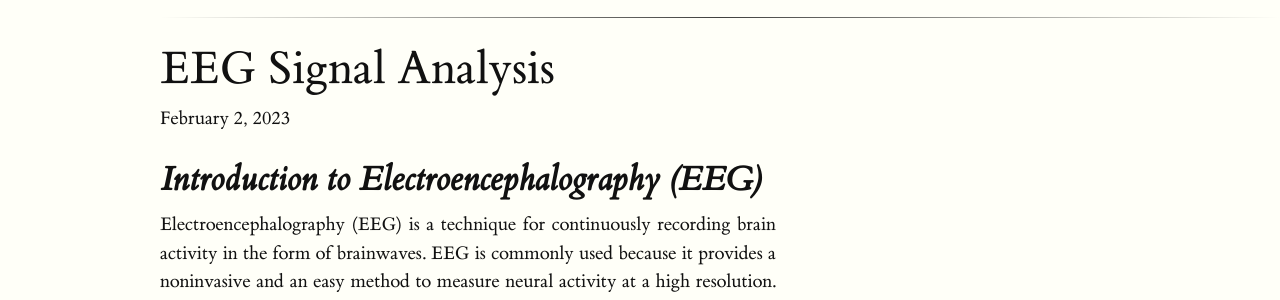
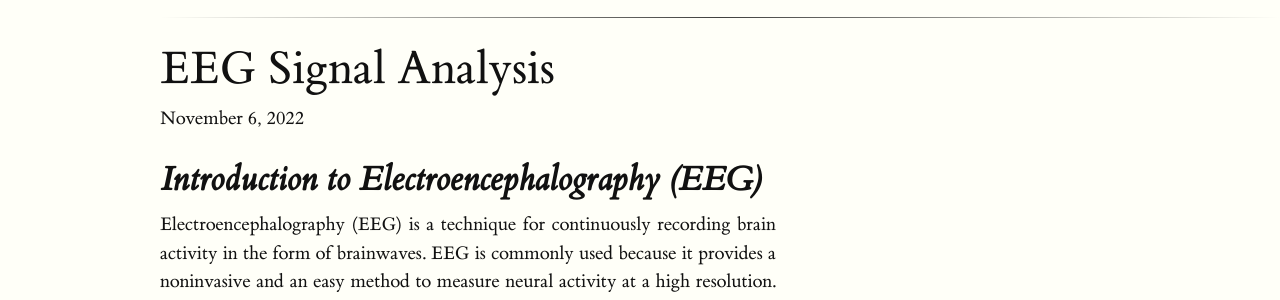
Before and after one commit to coderjolly/coderjolly.github.io, a Jekyll site: the page built from _posts/2022-11-06-eeg-exploration.md, in a window 1280 px wide and 900 px high. Shown: the part 145-445 px from the top of the window. Built offline with Jekyll 4.4.1, drawn with Linux system fonts in a browser that asks for light colours; a style sheet for code colours, icons or effects is not loaded.

Commit message:
complete news and eeg change

```diff
--- a/_posts/2023-02-02-eeg-exploration.md
+++ b/_posts/2022-11-06-eeg-exploration.md
@@ -1,7 +1,7 @@
 ---
 layout: post
 title:  "EEG Signal Analysis"
-date:   2023-02-02
+date:   2022-11-06
 title_include: true
 categories: writing
 image_url: ""
```
Also changed, not shown: assets/img/news-recommender/web-scrapping.png (added).
